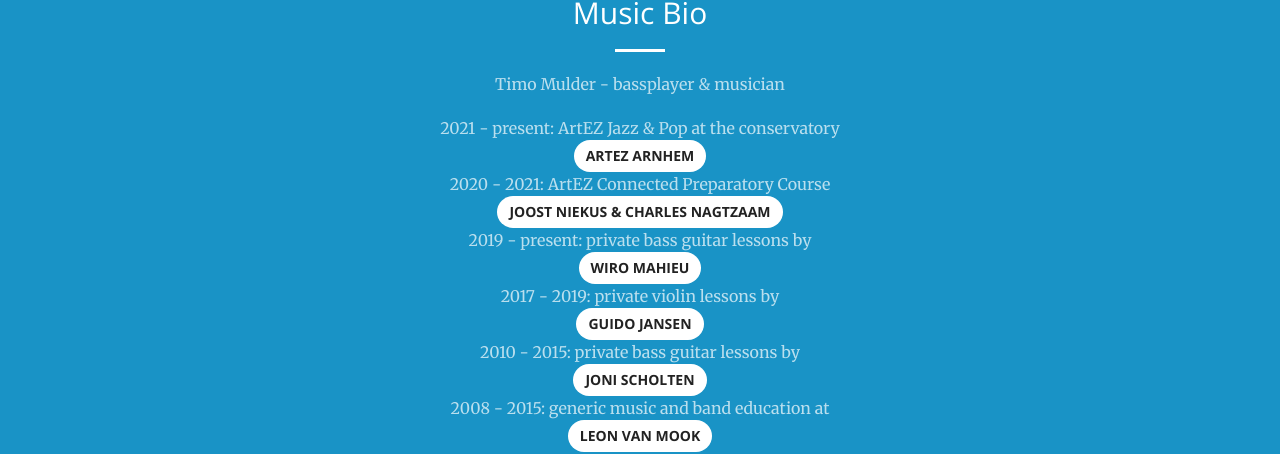
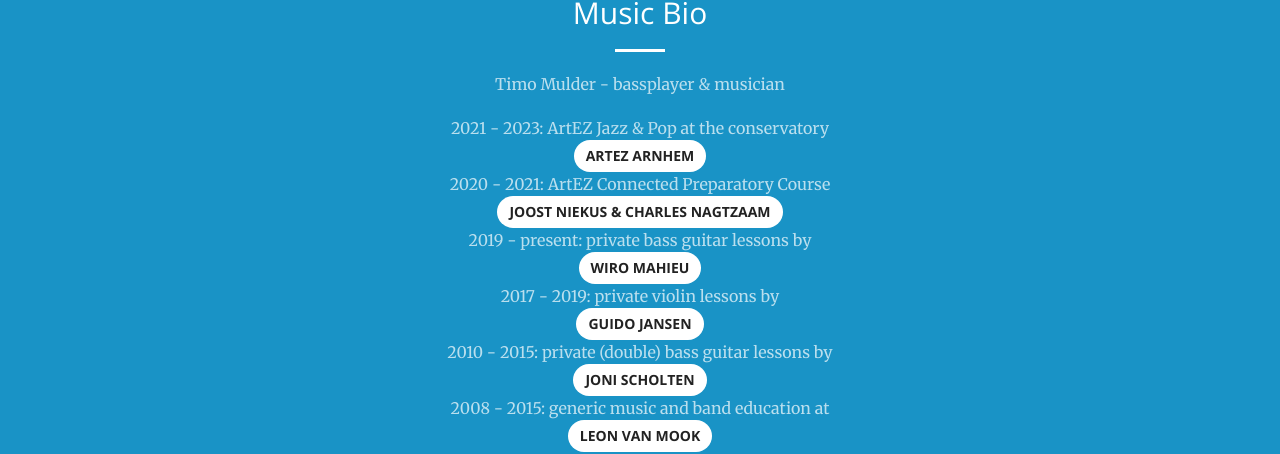
Before and after one commit to tgmulder/tgmulder.github.io, a Jekyll site: the page built from index.html, in a window 1280 px wide and 900 px high, scrolled down 862 px. Shown: the part 142-596 px from the top of the window. Built offline with Jekyll 4.4.1, drawn with Linux system fonts in a browser that asks for light colours; a style sheet for code colours, icons or effects is not loaded.

Commit message:
Update call-to-action.html
Artez added end date

```diff
--- a/_includes/call-to-action.html
+++ b/_includes/call-to-action.html
@@ -5,11 +5,11 @@
                 <h2 class="section-heading">Music Bio</h2>
                               <hr class="light">
               <p class="text-faded">Timo Mulder - bassplayer & musician</br>
-              <p class="text-faded">2021 - present: ArtEZ Jazz & Pop at the conservatory </br> <a href="https://www.artez.nl/en/course/jazz-pop-arnhem" target="_blank" class="btn btn-default btn">Artez Arnhem</a></br>
+              <p class="text-faded">2021 - 2023: ArtEZ Jazz & Pop at the conservatory </br> <a href="https://www.artez.nl/en/course/jazz-pop-arnhem" target="_blank" class="btn btn-default btn">Artez Arnhem</a></br>
                 2020 - 2021: ArtEZ Connected Preparatory Course </br><a href="https://www.artez.nl/opleidingen/externe-vooropleiding" target="_blank" class="btn btn-default btn"> Joost Niekus & Charles Nagtzaam</a></br>
                 2019 - present: private bass guitar lessons by </br><a href="http://wiromahieu.com" target="_blank" class="btn btn-default btn"> Wiro Mahieu</a></br>
                 2017 - 2019: private violin lessons by </br><a href="http://vioollesnijmegen.nl" target="_blank" class="btn btn-default btn"> Guido Jansen</a></br>
-                2010 - 2015: private bass guitar lessons by </br><a href="https://en.wikipedia.org/wiki/Leaf_(Dutch_band)" target="_blank" class="btn btn-default btn"> Joni Scholten</a></br>
+                2010 - 2015: private (double) bass guitar lessons by </br><a href="https://en.wikipedia.org/wiki/Leaf_(Dutch_band)" target="_blank" class="btn btn-default btn"> Joni Scholten</a></br>
                 2008 - 2015: generic music and band education at </br><a href="https://www.muziek-op-maat.nl/" target="_blank" class="btn btn-default btn"> Leon van Mook</a></br>
 
 		<div class="row">
```
